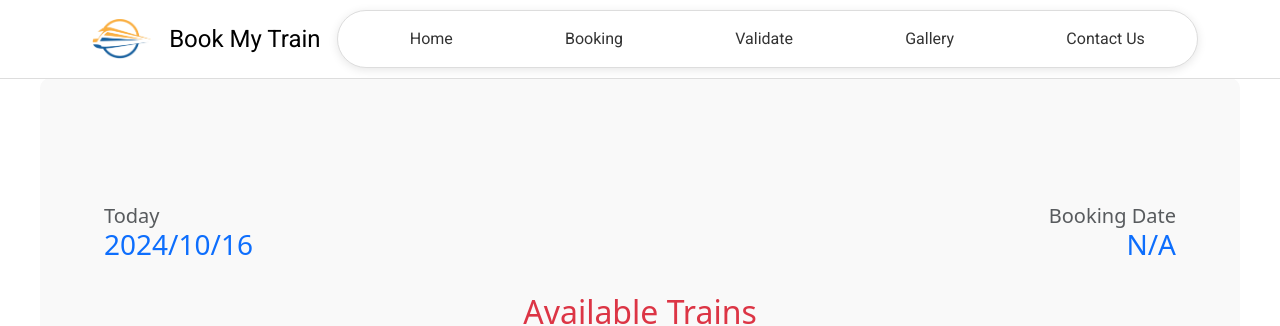
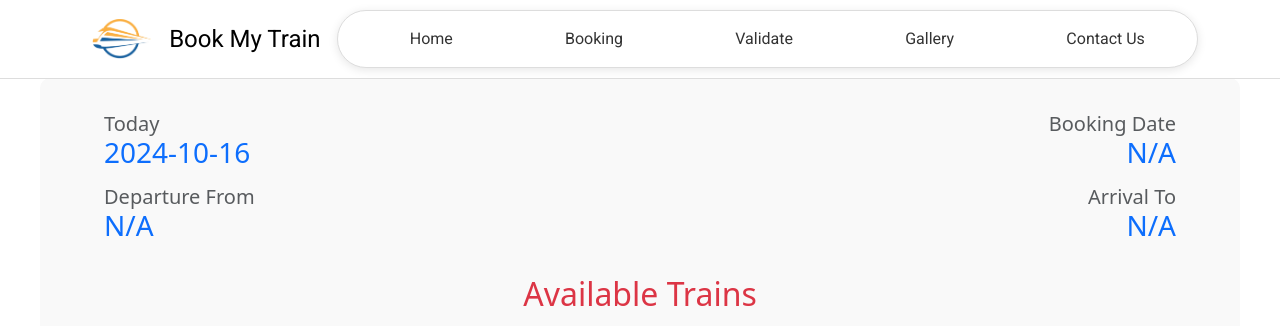
Before and after one commit to seniru-dilmith/iwb007-team-divinus, a React (Create React App) app in the folder client/: page /trains in a window 1280 px wide. Shown: the top 326 px of the page. Built offline with nearby package versions, Linux system fonts and the light colour scheme; no server answers.

Commit message:
Add arrival and departure stations to the train list page

```diff
--- a/client/src/general/pages/ListOfAvailableTrains.jsx
+++ b/client/src/general/pages/ListOfAvailableTrains.jsx
@@ -9,7 +9,7 @@ const ListOfAvailableTrains = () => {
 
   // Get today's date
   const today = new Date();
-  const formattedToday = `${today.getFullYear()}/${String(today.getMonth() + 1).padStart(2, '0')}/${String(today.getDate()).padStart(2, '0')}`;
+  const formattedToday = `${today.getFullYear()}-${String(today.getMonth() + 1).padStart(2, '0')}-${String(today.getDate()).padStart(2, '0')}`;
 
   // Get trains and booking data from the previous page
   const location = useLocation();
@@ -23,7 +23,7 @@ const ListOfAvailableTrains = () => {
 
   return (
       <Container className="available-trains-container">
-        <Row className="justify-content-between align-items-center mb-4" style={{ marginTop: '100px' }}>
+        <Row className="justify-content-between align-items-center mt-2 mb-2" style={{ marginTop: '100px' }}>
           <Col xs={6}>
             <div className="text-left">
               <h5 className="text-muted mb-0">Today</h5>
@@ -34,6 +34,21 @@ const ListOfAvailableTrains = () => {
             <div>
               <h5 className="text-muted mb-0">Booking Date</h5>
               <h3 className="text-primary">{bookingData.date || 'N/A'}</h3>
+            </div>
+          </Col>
+        </Row>
+
+        <Row className="justify-content-between align-items-center mb-4 mt-0" style={{ marginTop: '100px' }}>
+          <Col xs={6}>
+            <div className="text-left">
+              <h5 className="text-muted mb-0">Departure From</h5>
+              <h3 className="text-primary">{bookingData.departureStation || 'N/A'}</h3>
+            </div>
+          </Col>
+          <Col xs={6} className="text-end">
+            <div>
+              <h5 className="text-muted mb-0">Arrival To</h5>
+              <h3 className="text-primary">{bookingData.arrivalStation || 'N/A'}</h3>
             </div>
           </Col>
         </Row>
```
